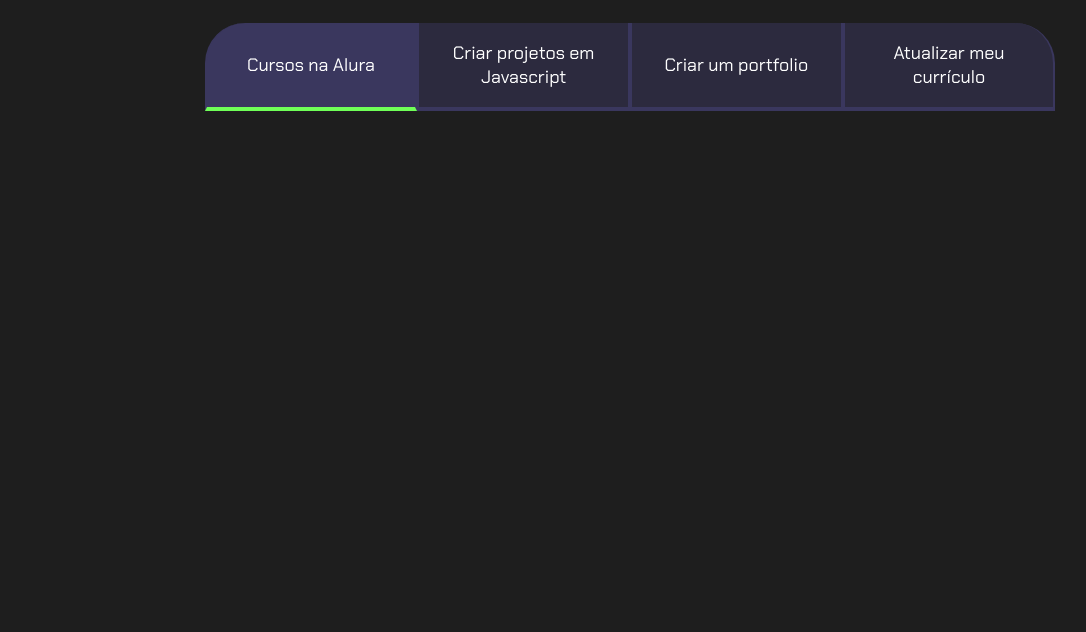
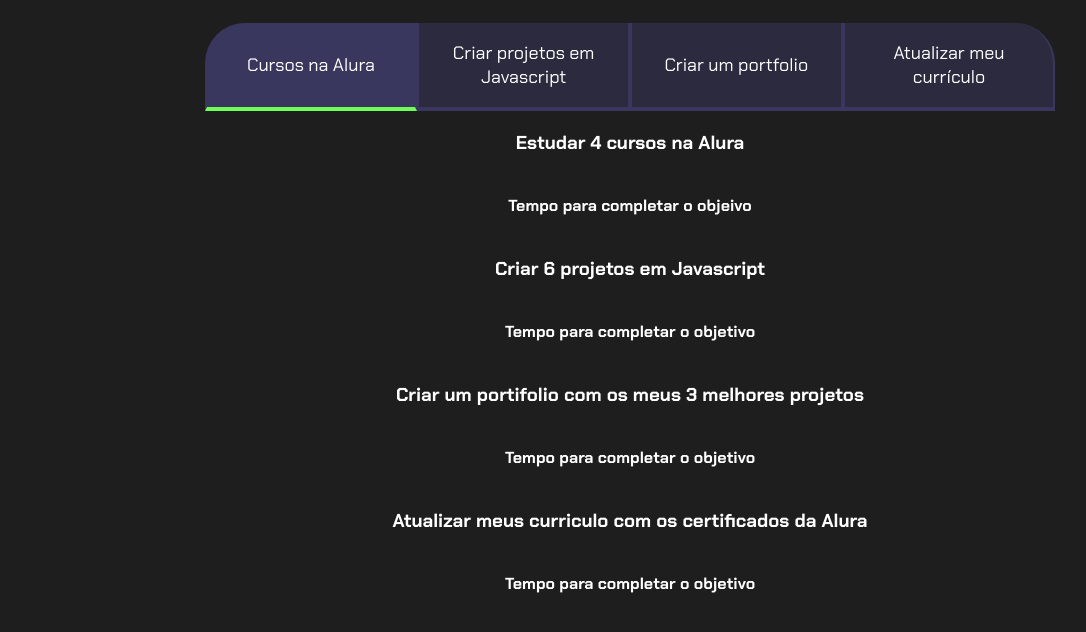
Before and after one commit to agatha20223/projeto-de-vida-2024, a plain HTML site: page index.html in a window 1280 px wide. Shown: the part 80-712 px from the top of the page, without its empty margins (10-1096 px from the left). Drawn offline with Linux system fonts and the light colour scheme.

Commit message:
Add files via upload

```diff
--- a/index.html
+++ b/index.html
@@ -19,7 +19,22 @@
         </div>
         <div class="abas-textos"></div>
             <div class="aba-conteudo"></div>
-                <h3 class="aba-conteudo-titulo-principal"></h3>
+                <h3 class="aba-conteudo-titulo-principal">Estudar 4 cursos na Alura</h3>
+                <h4 class="aba-conteudo-titulo-segundario">Tempo para completar o objeivo</h4>
+            </div>
+            <div class="aba-conteudo"></div>
+                <h3 class="aba-conteudo-titulo-principal">Criar 6 projetos em Javascript</h3>
+                <h4 class="aba-conteudo-titulo-segundario">Tempo para completar o objetivo</h4>
+            </div>
+            <div class="aba-conteudo"></div>
+                <h3 class="aba-conteudo-titulo-principal">Criar um portifolio com os meus 3 melhores projetos</h3>
+                <h4 class="aba-conteudo-titulo-segundario">Tempo para completar o objetivo</h4>
+            </div>
+            <div class="aba-conteudo"></div>
+                <h3 class="aba-conteudo-titulo-principal">Atualizar meus curriculo com os certificados da Alura</h3>
+                <h4 class="aba-conteudo-titulo-segundario">Tempo para completar o objetivo</h4>
+            </div>
+        </div>
     </section>
     <script src="main.js"></script>
 </body>
```
